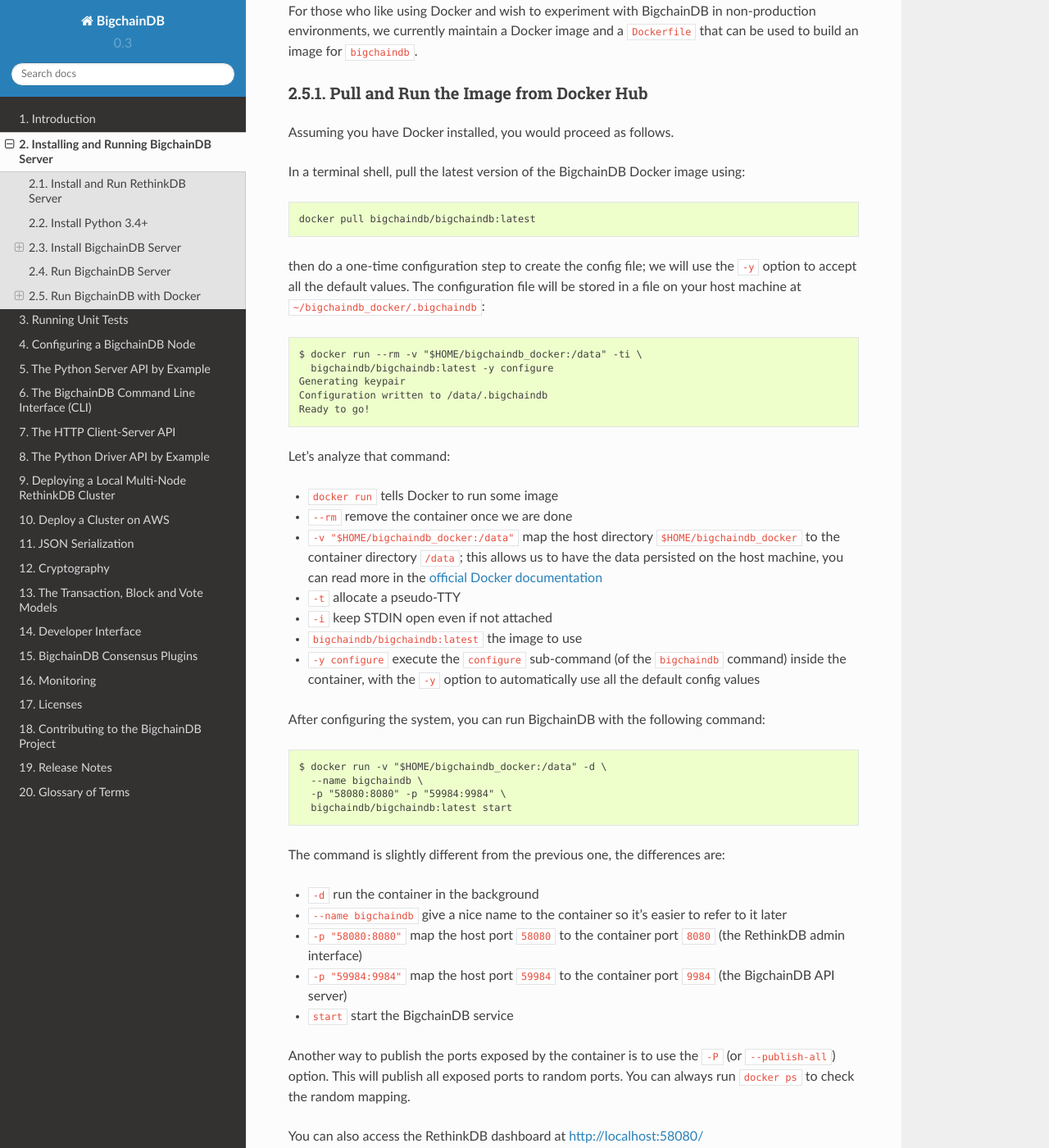
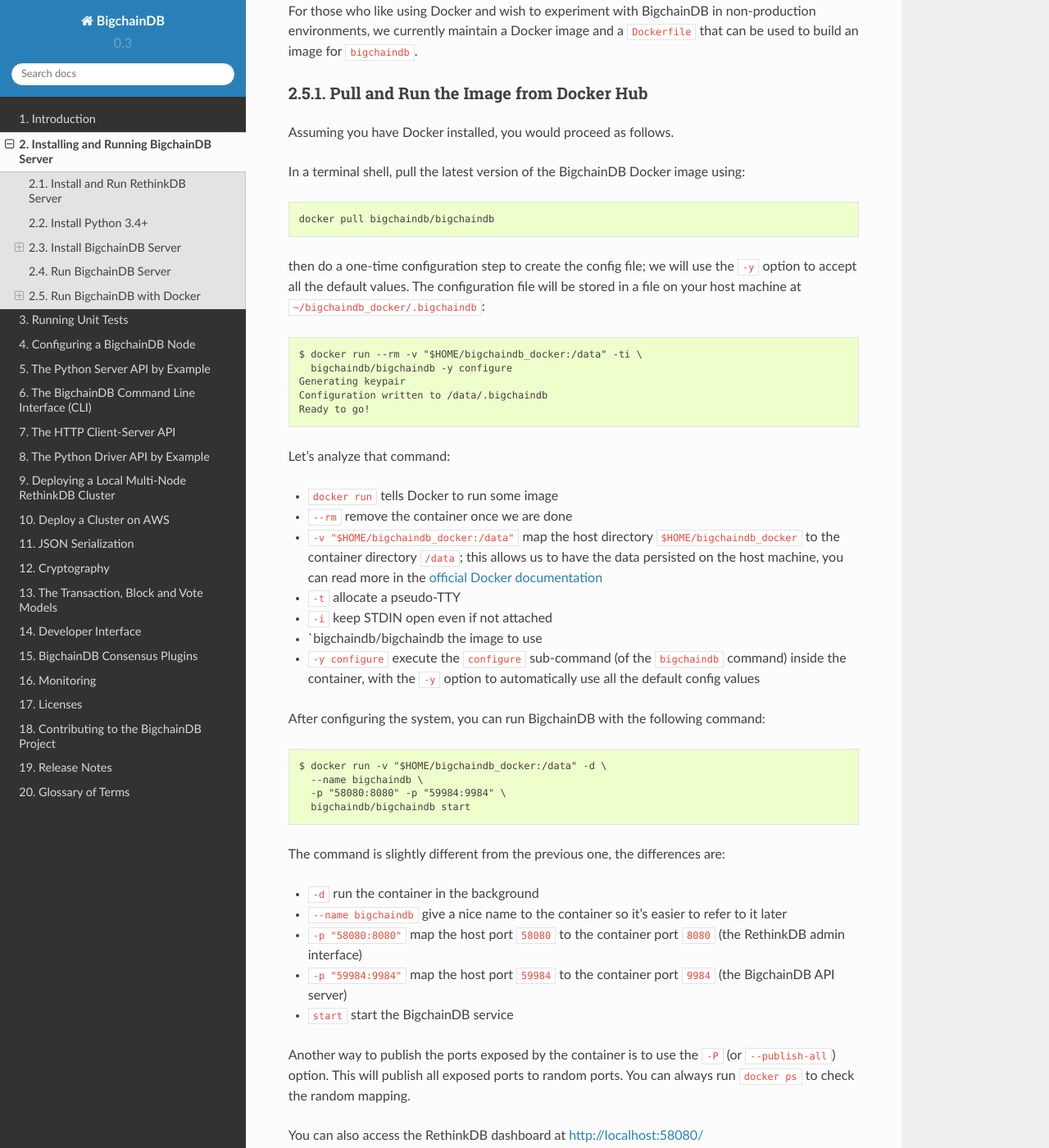
Before and after one commit to bigchaindb/bigchaindb, a Sphinx documentation site: the page built from docs/source/installing-server.md, in a window 1280 px wide and 1400 px high, scrolled down 3333 px. Shown: the whole window at 82% size. Built offline with Sphinx 7.4.7 and the Read the Docs theme 2.0.0, drawn with Linux system fonts in a browser that asks for light colours; some of the changed text lies outside the part shown.

Commit message:
Simplify docs by removing default "latest" tag (#269)

````diff
--- a/docs/source/installing-server.md
+++ b/docs/source/installing-server.md
@@ -121,7 +121,7 @@
 
 In a terminal shell, pull the latest version of the BigchainDB Docker image using:
 ```text
-docker pull bigchaindb/bigchaindb:latest
+docker pull bigchaindb/bigchaindb
 ```
 
 then do a one-time configuration step to create the config file; we will use
@@ -130,7 +130,7 @@
 
 ```text
 $ docker run --rm -v "$HOME/bigchaindb_docker:/data" -ti \
-  bigchaindb/bigchaindb:latest -y configure
+  bigchaindb/bigchaindb -y configure
 Generating keypair
 Configuration written to /data/.bigchaindb
 Ready to go!
@@ -147,7 +147,7 @@
  documentation](https://docs.docker.com/engine/userguide/containers/dockervolumes/#mount-a-host-directory-as-a-data-volume)
 * `-t` allocate a pseudo-TTY
 * `-i` keep STDIN open even if not attached
-* `bigchaindb/bigchaindb:latest` the image to use
+* `bigchaindb/bigchaindb the image to use
 * `-y configure` execute the `configure` sub-command (of the `bigchaindb` command) inside the container, with the `-y` option to automatically use all the default config values
 
 
@@ -157,7 +157,7 @@
 $ docker run -v "$HOME/bigchaindb_docker:/data" -d \
   --name bigchaindb \
   -p "58080:8080" -p "59984:9984" \
-  bigchaindb/bigchaindb:latest start
+  bigchaindb/bigchaindb start
 ```
 
 The command is slightly different from the previous one, the differences are:
@@ -200,7 +200,7 @@
 ```text
 $ docker run --rm -v "$HOME/bigchaindb_docker:/data" -ti \
   --link bigchaindb \
-  bigchaindb/bigchaindb:latest load
+  bigchaindb/bigchaindb load
 ```
 
 Note the `--link` option to link to the first container (named `bigchaindb`).
````
